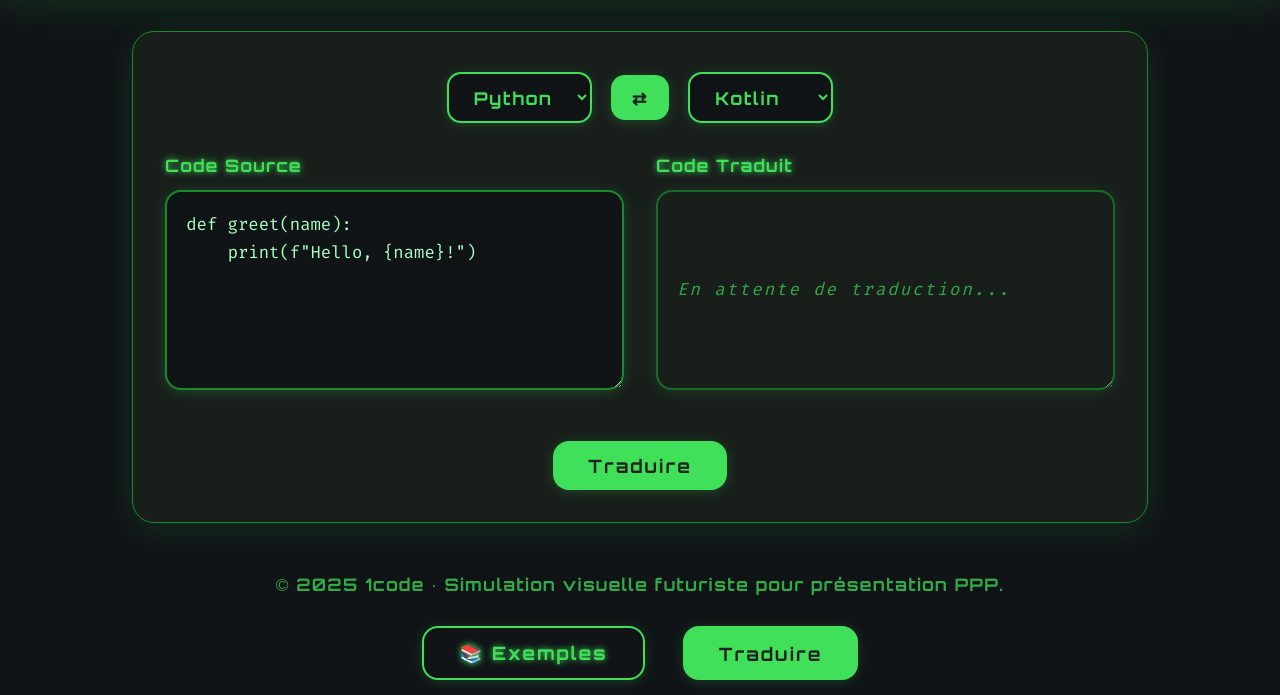
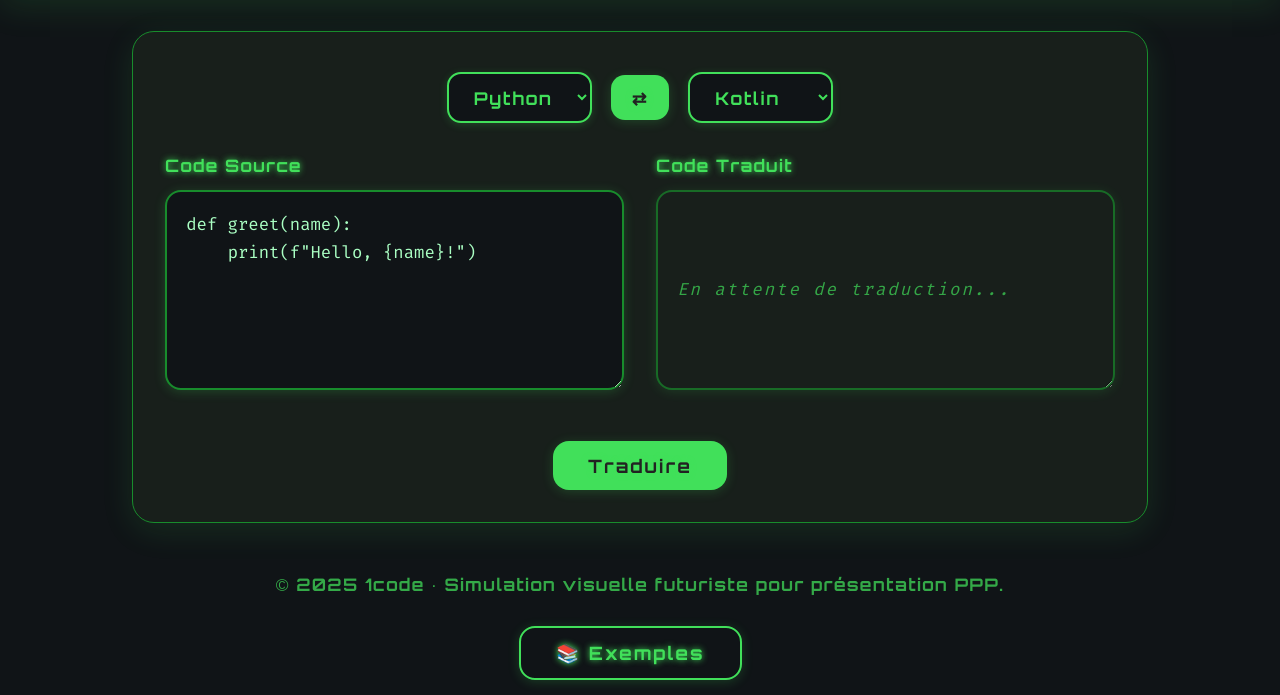
Before and after one commit to coco-vll/1code, a plain HTML site: page index.html in a window 1280 px wide. Shown: the part 105-800 px from the top of the page. Drawn offline with Linux system fonts and the light colour scheme.

Commit message:
Update index.html

```diff
--- a/index.html
+++ b/index.html
@@ -358,7 +358,6 @@ fun greet(name: String) {
   <button id="examples-btn" style="background:transparent;color:var(--main-green);border:2px solid var(--main-green);margin-right:1.2rem;">
     📚 Exemples
   </button>
-  <button id="translate-btn">Traduire</button>
 </div>
 
 <!-- Menu d'exemples caché par défaut -->
```
